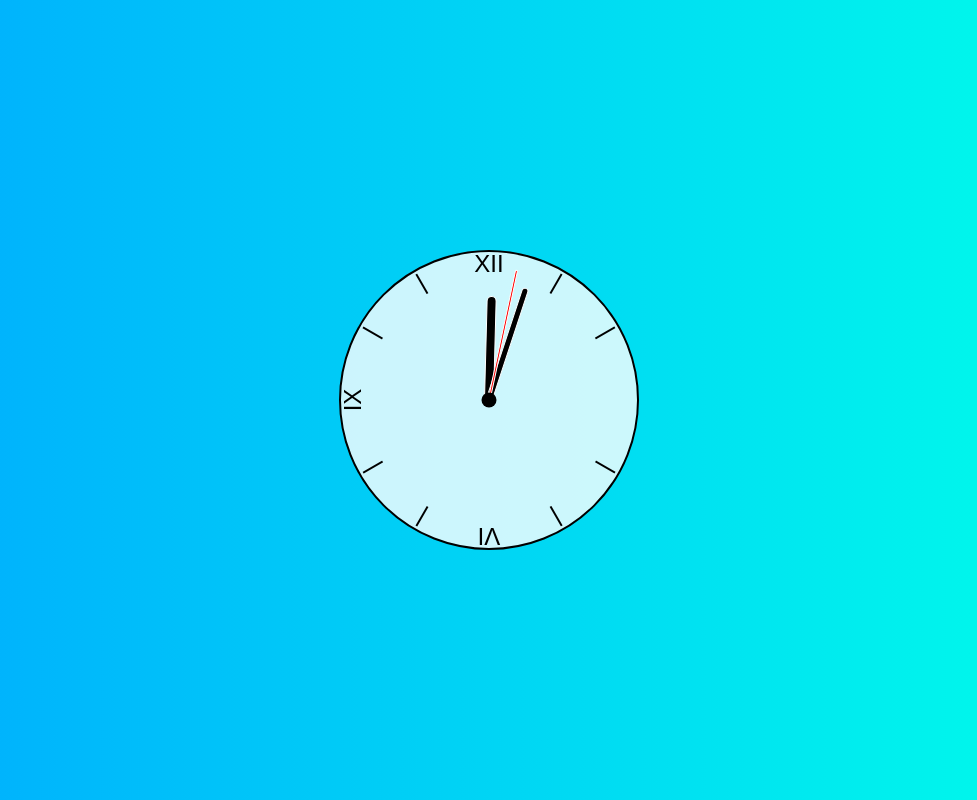
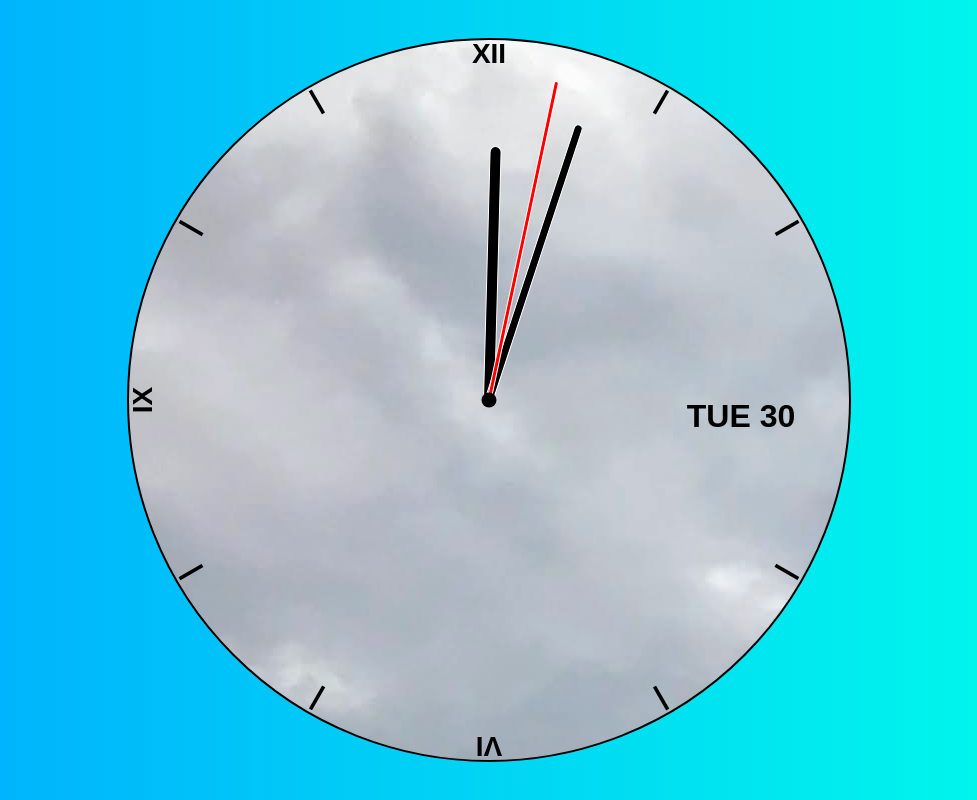
Before and after one commit to PMCarranza/Clock, a plain HTML site: page index.html in a window 1280 px wide. Shown: the top 800 px of the page, without its empty margins (151-1128 px from the left). Drawn offline with nearby package versions, Linux system fonts and the light colour scheme.

Commit message:
adds image for face, adds day and date

```diff
--- a/index.html
+++ b/index.html
@@ -19,13 +19,11 @@
         <div class="hand minute" data-minute-hand></div>
         <div class="hand second" data-second-hand></div>
 
-        <div class="day" data-day></div>
-        <div class="date" data-date></div>
 
         <div class="number number1">|</div>
         <div class="number number2">|</div>
-        <div class="number number3"></div>
-        <div class="number number4">|</div>
+        <div class="number number3" id = "date"></div>
+        <div class= "number number4">|</div>
         <div class="number number5">|</div>
         <div class="number number6">VI</div>
         <div class="number number7">|</div>
--- a/script.js
+++ b/script.js
@@ -25,6 +25,8 @@ function setRotation(element, rotationRatio){
 }
 
 setClock();
+
+function getDay(){
 
 const todaysDate = new Date()
 
@@ -64,3 +66,18 @@ switch(day){
         day = 'SAT';
         console.log(`today is ${day}`);
 }
+
+console.log(`today is ${day}`);
+console.log (`the date is ${date}`);
+
+let dayOnClock = day;
+let dateOnClock = date;
+
+console.log(`day on clock ${dayOnClock}`);
+console.log (`date on clock ${dateOnClock}`);
+
+$('#date').append(`${dayOnClock} ${dateOnClock}`);
+
+}
+
+getDay();
--- a/style/style.css
+++ b/style/style.css
@@ -1,6 +1,6 @@
-*, *::after, *::before{
+/* *, *::after, *::before{
     box-sizing: border-box;
-}
+} */
 
 body{
     font-family: Arial, Helvetica, sans-serif;
@@ -13,9 +13,10 @@ body{
 }
 
 .clock{
-    width: 300px;
-    height: 300px;
-    background-color: rgba(255, 255, 255, .8);
+    width: 90vh;
+    height: 90vh;
+    /* background-color: rgba(255, 255, 255, .8); */
+    background-image: url("/images/clock-face.jpg");
     border-radius: 50%;
     border: 2px solid black;
     position: relative;
@@ -28,7 +29,8 @@ body{
     height: 100%;
     text-align: center;
     transform: rotate(var(--rotation));
-    font-size: 1.5rem;
+    font-size: 1.75rem;
+    font-weight: bold;
 }
 
 .clock .number1{
@@ -39,9 +41,8 @@ body{
     --rotation: 60deg;
 }
 
-.clock .number3{
-    --rotation: 90deg;
-}
+/* .number3{
+} */
 
 .clock .number4{
     --rotation: 120deg;
@@ -119,9 +120,12 @@ body{
     background-color: black;
 }
 
-#day{
+#date{
+    position: absolute;
     font-family: Arial, Helvetica, sans-serif;
-    font-size: 3vw;
-    color: red;
+    font-size: 2.5vw;
     z-index: 15;
+    top: 50%;
+    left: 50%;
+    transform: translate(-15%, 0%);
 }
```
Also changed, not shown: images/clock-face.jpg (added).
